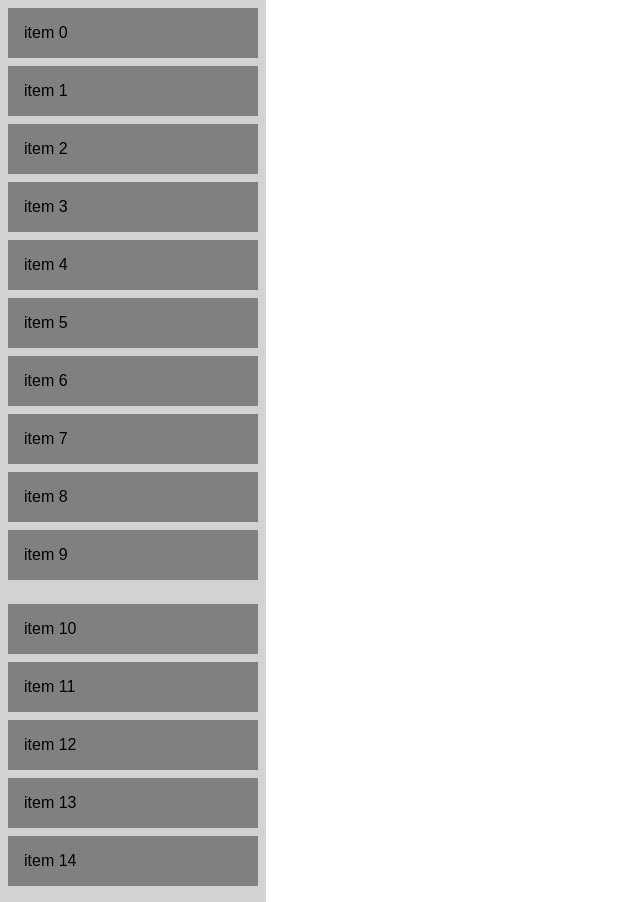
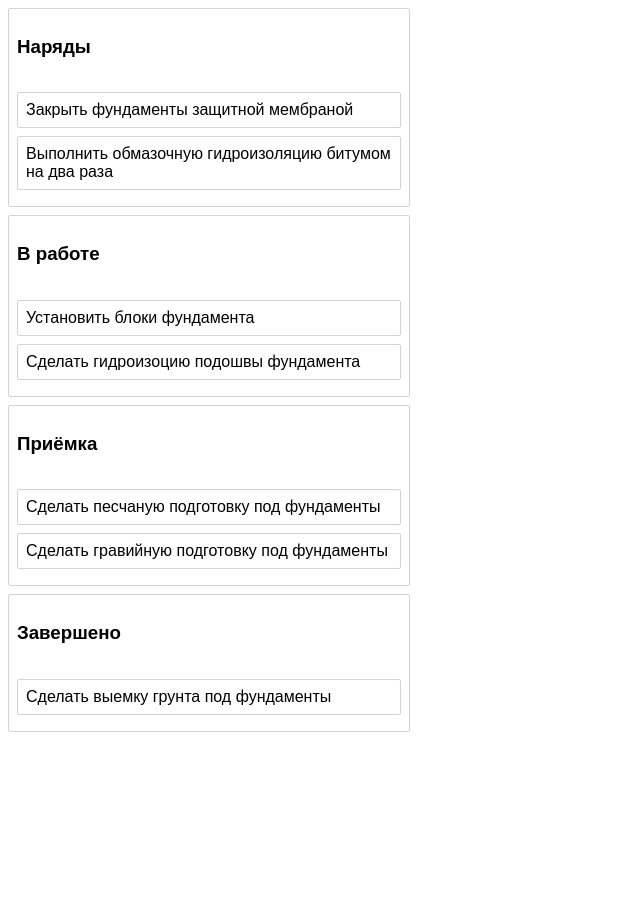
Before and after one commit to IgorSushko1/StroyReactm06y20, a React app in the folder client/: page / in a window 1280 px wide. Shown: the whole page, without its empty margins (0-640 px from the left). After the commit the page ends 808 px from the top, so only its background shows below. Built offline with nearby package versions, Linux system fonts and the light colour scheme.

Commit message:
Собрал рабочий dnd.

```diff
--- a/client/package.json
+++ b/client/package.json
@@ -3,6 +3,7 @@
   "version": "1.0.0",
   "description": "Describe client here",
   "private": true,
+  "main": "index.jsx",
   "scripts": {
     "build": "nwb build-react-app",
     "clean": "nwb clean-app",
@@ -15,10 +16,12 @@
     "@material-ui/core": "^4.10.2",
     "@material-ui/styles": "^4.10.0",
     "array-move": "^2.2.2",
+    "jsx-control-statements": "^3.2.8",
     "react": "^16.13.1",
     "react-beautiful-dnd": "^13.0.0",
     "react-dom": "^16.13.1",
-    "rx": "^4.1.0"
+    "rx": "^4.1.0",
+    "styled-components": "^5.1.1"
   },
   "devDependencies": {
     "nwb": "^0.25.2"
--- /dev/null
+++ b/client/src/components/Sortable.css
@@ -0,0 +1,3 @@
+DragDropContext {
+  display: flex;
+}
--- a/client/src/components/Sortable.js
+++ b/client/src/components/Sortable.js
@@ -1,3 +1,5 @@
+import './Sortable.css';
+
 import React, { Component } from 'react';
 import ReactDOM from 'react-dom';
 import { DragDropContext, Droppable, Draggable } from 'react-beautiful-dnd';
@@ -93,7 +95,6 @@ class Sortable extends Component {
       if (source.droppableId === 'droppable2') {
         state = { selected: items };
       }
-
       this.setState(state);
     } else {
       const result = move(
--- a/client/src/index.js
+++ b/client/src/index.jsx
@@ -2,8 +2,8 @@ import './index.css';
 
 import React from 'react';
 import { render } from 'react-dom';
-import Rx from 'rx';
+import initialData from './lessonsComponents/initial-data';
 
-import App from './components/App';
+import App from './lessonsComponents/AppLessons.jsx';
 
 render(<App />, document.querySelector('#app'));
--- /dev/null
+++ b/client/src/lessonsComponents/AppLessons.jsx
@@ -0,0 +1,70 @@
+import '../App.css';
+
+import React, { Component } from 'react';
+import ReactDOM from 'react-dom';
+import initialData from './initial-data.jsx';
+
+import { DragDropContext } from 'react-beautiful-dnd';
+
+import Column from './Column.jsx';
+
+class App extends Component {
+  state = initialData;
+
+  onDragEnd = (result) => {
+    const { destination, source, draggableId } = result;
+
+    if (!destination) {
+      return;
+    }
+
+    if (
+      destination.droppableId === source.droppableId &&
+      destination.index === source.index
+    ) {
+      return;
+    }
+
+    const column = this.state.columns[source.droppableId];
+    // debugger;
+    const newTaskIds = Array.from(column.taskIds);
+    newTaskIds.splice(source.index, 1);
+    // newTaskIds.splice(destination.index, 0, draggableId);
+
+    const columnD = this.state.columns[destination.droppableId];
+    // debugger;
+    const newTaskIdsD = Array.from(columnD.taskIds);
+    // newTaskIds.splice(source.index, 1);
+    newTaskIdsD.splice(destination.index, 0, draggableId);
+
+    const newColumn = { ...column, taskIds: newTaskIds };
+    const newColumnD = { ...columnD, taskIds: newTaskIdsD };
+    const newState = {
+      ...this.state,
+      columns: {
+        ...this.state.columns,
+        [newColumn.id]: newColumn,
+        [newColumnD.id]: newColumnD,
+      },
+    };
+
+    this.setState(newState);
+  };
+
+  a = {};
+  render() {
+    return (
+      <DragDropContext onDragEnd={this.onDragEnd}>
+        {this.state.columnOrder.map((columnId) => {
+          const column = this.state.columns[columnId];
+          const tasks = column.taskIds.map(
+            (taskId) => this.state.tasks[taskId]
+          );
+          return <Column key={column.id} column={column} tasks={tasks} />;
+        })}
+      </DragDropContext>
+    );
+  }
+}
+
+export default App;
--- /dev/null
+++ b/client/src/lessonsComponents/Column.jsx
@@ -0,0 +1,43 @@
+import React from 'react';
+import styled from 'styled-components';
+import './column.css';
+
+import { Droppable } from 'react-beautiful-dnd';
+
+import Task from './Task';
+
+const Container = styled.div`
+  margin: 8px;
+  border: 1px solid lightgrey;
+  border-radius: 2px;
+  width: 400px;
+`;
+const Title = styled.h3`
+  padding: 8px;
+`;
+
+const TaskList = styled.div`
+  padding: 8px;
+`;
+
+class Column extends React.Component {
+  render() {
+    return (
+      <Container>
+        <Title>{this.props.column.title}</Title>
+        <Droppable droppableId={this.props.column.id}>
+          {(provided) => (
+            <TaskList ref={provided.innerRef} {...provided.droppableProps}>
+              {this.props.tasks.map((task, index) => (
+                <Task key={task.id} task={task} index={index} />
+              ))}
+              {provided.placeholder}
+            </TaskList>
+          )}
+        </Droppable>
+      </Container>
+    );
+  }
+}
+
+export default Column;
--- /dev/null
+++ b/client/src/lessonsComponents/Task.jsx
@@ -0,0 +1,30 @@
+import React from 'react';
+import styled from 'styled-components';
+
+import { Draggable } from 'react-beautiful-dnd';
+
+const Container = styled.div`
+  border: 1px solid lightgrey;
+  border-radius: 2px;
+  padding: 8px;
+  margin-bottom: 8px;
+  background-color: white;
+`;
+
+export default class Tasks extends React.Component {
+  render() {
+    return (
+      <Draggable draggableId={this.props.task.id} index={this.props.index}>
+        {(provided) => (
+          <Container
+            {...provided.draggableProps}
+            {...provided.dragHandleProps}
+            ref={provided.innerRef}
+          >
+            {this.props.task.content}
+          </Container>
+        )}
+      </Draggable>
+    );
+  }
+}
--- /dev/null
+++ b/client/src/lessonsComponents/column.css
@@ -0,0 +1,13 @@
+.styled {
+  margin: 8px;
+  border: 1px solid lightgrey;
+  border-radius: 2px;
+}
+
+.styled__title {
+  margin: 8px;
+}
+
+.styled__text {
+  margin: 8px;
+}
--- /dev/null
+++ b/client/src/lessonsComponents/initial-data.jsx
@@ -0,0 +1,57 @@
+const initialData = {
+  tasks: {
+    'task-1': {
+      id: 'task-1',
+      content: 'Сделать выемку грунта под фундаменты',
+    },
+    'task-2': {
+      id: 'task-2',
+      content: 'Сделать гравийную подготовку под фундаменты',
+    },
+    'task-3': {
+      id: 'task-3',
+      content: 'Сделать песчаную подготовку под фундаменты',
+    },
+    'task-4': {
+      id: 'task-4',
+      content: 'Сделать гидроизоцию подошвы фундамента',
+    },
+    'task-5': {
+      id: 'task-5',
+      content: 'Установить блоки фундамента',
+    },
+    'task-6': {
+      id: 'task-6',
+      content: 'Выполнить обмазочную гидроизоляцию битумом на два раза',
+    },
+    'task-7': {
+      id: 'task-7',
+      content: 'Закрыть фундаменты защитной мембраной',
+    },
+  },
+  columns: {
+    'column-1': {
+      id: 'column-1',
+      title: 'Наряды',
+      taskIds: ['task-7', 'task-6'],
+    },
+    'column-2': {
+      id: 'column-2',
+      title: 'В работе',
+      taskIds: ['task-5', 'task-4'],
+    },
+    'column-3': {
+      id: 'column-3',
+      title: 'Приёмка',
+      taskIds: ['task-3', 'task-2'],
+    },
+    'column-4': {
+      id: 'column-4',
+      title: 'Завершено',
+      taskIds: ['task-1'],
+    },
+  },
+  columnOrder: ['column-1', 'column-2', 'column-3', 'column-4'],
+};
+
+export default initialData;
```
Also changed, not shown: client/src/lessonsComponents/AppLessons.css (added, +48 -0 lines), 1 other file (tests, documents, lock files or other folders).
